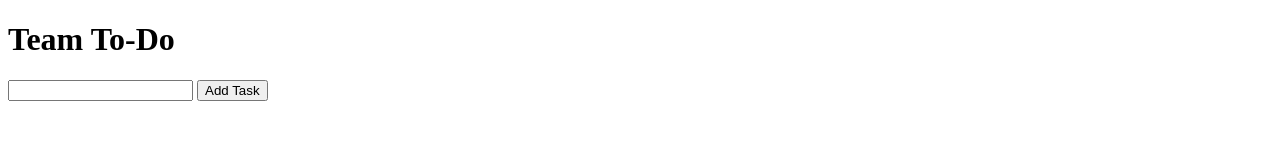
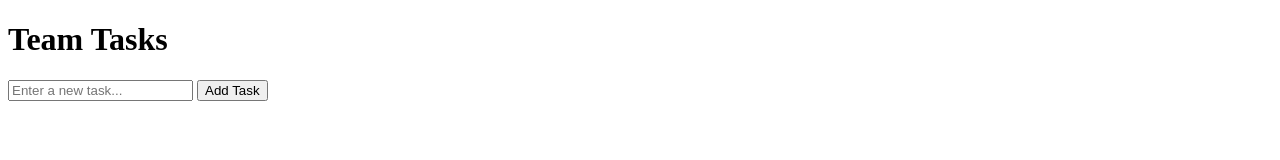
Before and after one commit to Srisudharsan-Epam/To-do-list, a plain HTML site: page index.html in a window 1280 px wide. Shown: the top 160 px of the page. Drawn offline with Linux system fonts and the light colour scheme.

Commit message:
Merge feature/title

```diff
--- a/index.html
+++ b/index.html
@@ -7,10 +7,10 @@
   <link rel="stylesheet" href="style.css">
 </head>
 <body>
-  <h1>Team To-Do</h1>
+  <h1>Team Tasks</h1>
   <ul id="tasks"></ul>
   <form>
-    <input type="text">
+    <input type="text" placeholder="Enter a new task..." id="new-task" required>
     <button type="submit">Add Task</button>
   </form>
   <footer>
```
